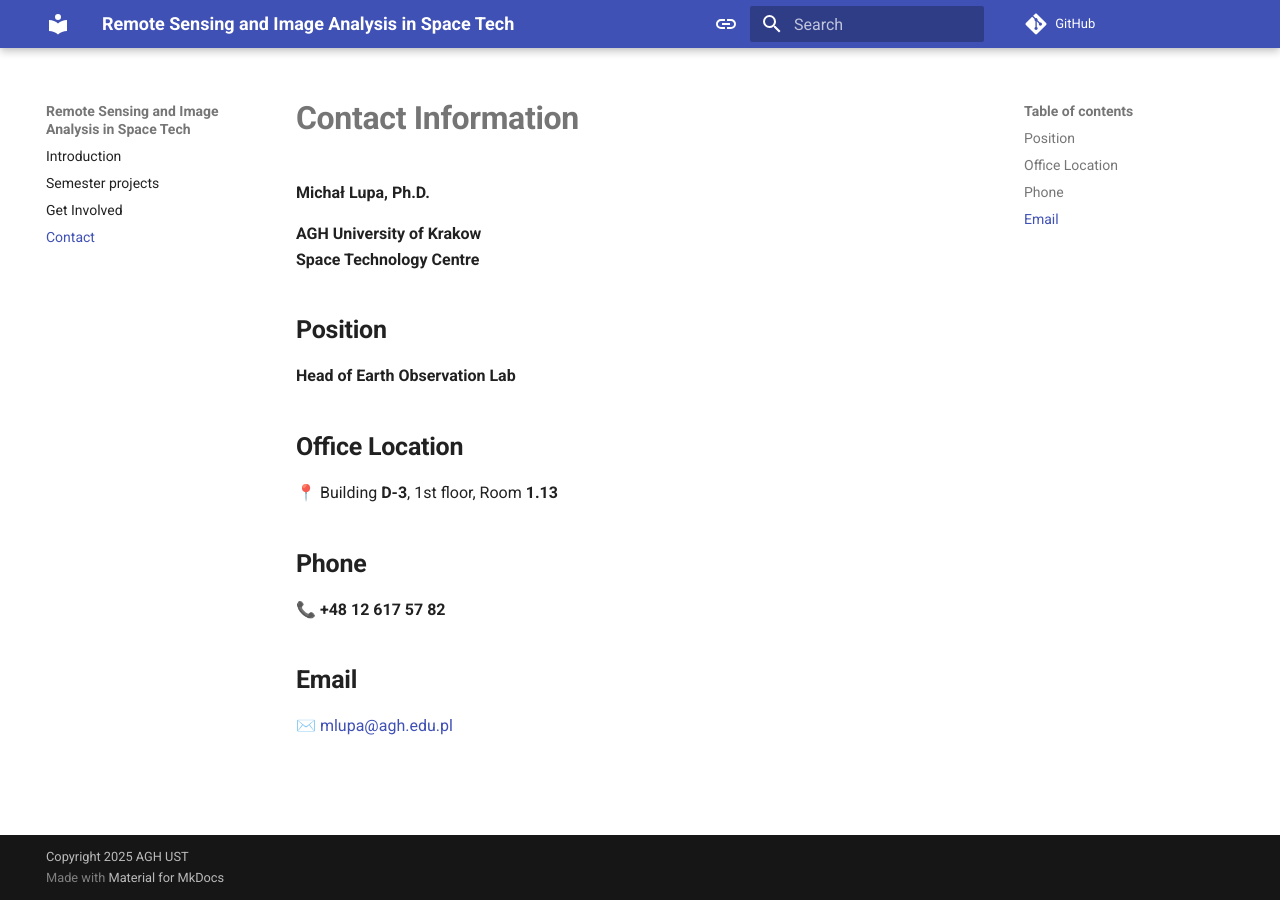
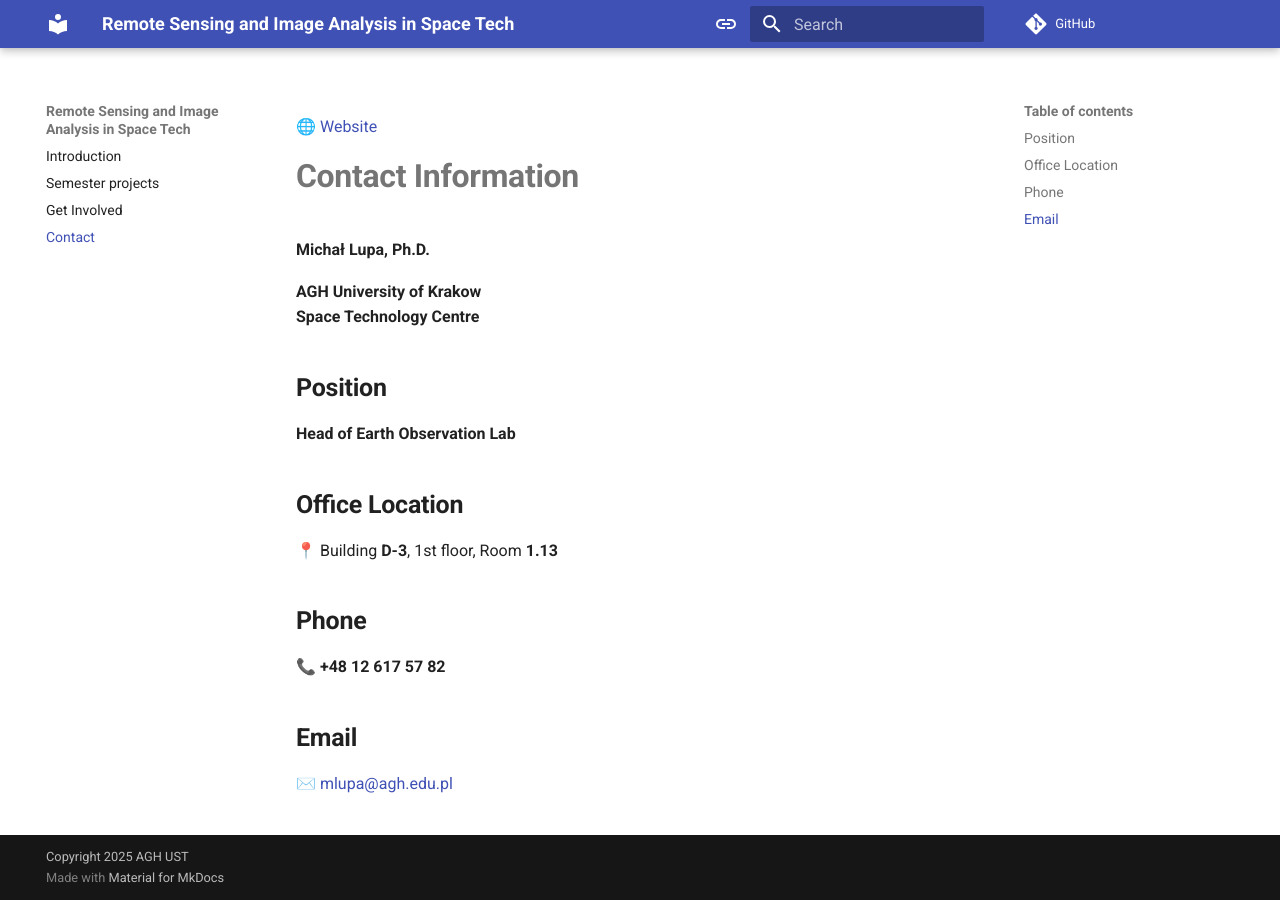
Before and after one commit to eo-agh/eo-course, an MkDocs documentation site: the page built from docs/contact.md, in a window 1280 px wide. Built offline with MkDocs 1.6.1 and Material for MkDocs 9.7.7, drawn with Linux system fonts in a browser that asks for light colours; comment, search, counter and statistics services are not loaded.

Commit message:
Update contact.md

```diff
--- a/docs/contact.md
+++ b/docs/contact.md
@@ -1,3 +1,5 @@
+🌐 [Website](https://eo-agh.github.io/site)
+
 # **Contact Information**
 
 **Michał Lupa, Ph.D.**
```
